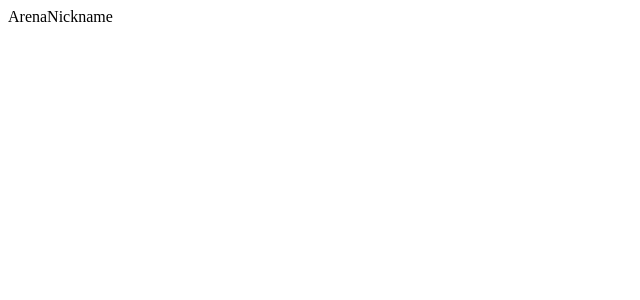
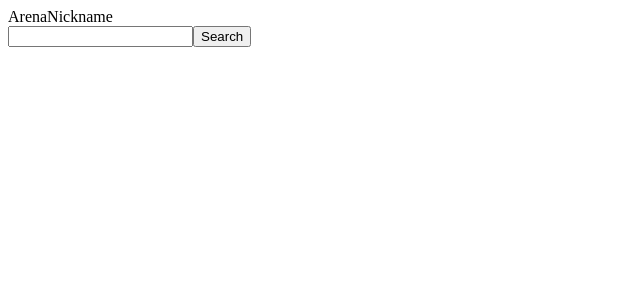
Before and after one commit to wiktorbalaban/Przyrost3Frontend, an Angular app: page /arena-search in a window 1280 px wide. Before the commit this address led to /. Shown: the top 300 px of the page, without its empty margins (0-640 px from the left). Built offline with nearby package versions, Linux system fonts and the light colour scheme.

Commit message:
Arena Search zrobione.

```diff
--- a/src/app/app.component.html
+++ b/src/app/app.component.html
@@ -6,9 +6,10 @@
     </nav>
     <div class="dropdown" *ngIf="isArenaVisible">
       Arena:
+      <a routerLink="/arena-list-paged" routerLinkActive="active">List paged</a>
+      <a routerLink="/arena-search" routerLinkActive="active">Search</a>
       <a routerLink="/arena-list" routerLinkActive="active">List</a>
       <a routerLink="/arena-add" routerLinkActive="active">Add</a>
-      <a routerLink="/arena-list-paged" routerLinkActive="active">List paged</a>
     </div>
     <div class="dropdown" *ngIf="isNicknameVisible">
       Nickname:
--- a/src/app/app.module.ts
+++ b/src/app/app.module.ts
@@ -17,13 +17,15 @@ import {NicknameEditComponent} from './components/nickname/nickname-edit/nicknam
 import {NicknameItemComponent} from './components/nickname/nickname-item/nickname-item.component';
 import {NicknameService} from './service/nickname.service';
 import {ArenaListPagedComponent} from './components/arena/arena-list-paged/arena-list-paged.component';
+import {ArenaSearchComponent} from './components/arena/arena-search/arena-search.component';
 
 const ROUTES: Routes = [
   // { path: '', redirectTo: 'nickname-list', pathMatch: 'full' },
   {path: 'arena-list', component: ArenaListComponent},
+  {path: 'arena-search', component: ArenaSearchComponent},
+  {path: 'arena-list-paged', component: ArenaListPagedComponent},
   {path: 'arena-add', component: ArenaAddComponent},
   {path: 'arena-edit/:id', component: ArenaEditComponent},
-  {path: 'arena-list-paged', component: ArenaListPagedComponent},
   {path: 'nickname-list', component: NicknameListComponent},
   {path: 'nickname-add', component: NicknameAddComponent},
   {path: 'nickname-edit/:id', component: NicknameEditComponent}
@@ -33,7 +35,7 @@ const ROUTES: Routes = [
 @NgModule({
   declarations: [
     AppComponent,
-    ArenaListComponent, ArenaItemComponent, ArenaAddComponent, ArenaEditComponent, ArenaListPagedComponent,
+    ArenaListComponent, ArenaItemComponent, ArenaAddComponent, ArenaEditComponent, ArenaListPagedComponent, ArenaSearchComponent,
     NicknameItemComponent, NicknameListComponent, NicknameEditComponent, NicknameAddComponent
   ],
   imports: [
--- /dev/null
+++ b/src/app/components/arena/arena-search/arena-search.component.html
@@ -0,0 +1,9 @@
+<div>
+  <input type="text" [(ngModel)]="searchPhrase">
+  <button (click)="searchArena()">
+    Search
+  </button>
+  <app-arena-item *ngFor="let arena_item of searchedArenas" [arena]="arena_item"
+                  (removeItem)="removeSearchedArena($event)">
+  </app-arena-item>
+</div>
--- /dev/null
+++ b/src/app/components/arena/arena-search/arena-search.component.ts
@@ -0,0 +1,36 @@
+import {Component, OnInit} from '@angular/core';
+import {ArenaService} from '../../../service/arena.service';
+import {Arena} from '../../../models/arena';
+
+@Component({
+  selector: 'app-arena-search',
+  templateUrl: './arena-search.component.html',
+  styleUrls: ['./arena-search.component.css']
+})
+export class ArenaSearchComponent implements OnInit {
+  searchPhrase: String;
+  searchedArenas: Arena[];
+
+  constructor(private arenaSearchService: ArenaService) {
+  }
+
+  ngOnInit() {
+    this.searchPhrase = '';
+  }
+
+  searchArena() {
+    if (this.searchPhrase !== '') {
+      this.arenaSearchService.getByName(this.searchPhrase).subscribe(res => {
+        this.searchedArenas = res.map(el => new Arena(el));
+      });
+      this.searchPhrase = '';
+    } else {
+      window.alert('brak frazy do wyszukania');
+    }
+  }
+
+  public removeSearchedArena(id: number) {
+    this.searchedArenas = this.searchedArenas.filter(el => el.getId() !== id);
+    console.log(id, 'remove arena');
+  }
+}
--- a/src/app/service/arena.service.ts
+++ b/src/app/service/arena.service.ts
@@ -18,6 +18,10 @@ export class ArenaService {
 
   getAllPaged(page: number, size: number): Observable<any> {
     return this.http.get(`${apiUrl}/arenas/${page}?size=${size}`);
+  }
+
+  getByName(searchPhrase: String): Observable<any> {
+    return this.http.get(`${apiUrl}/arenas_by_name?name=${searchPhrase}`);
   }
 
   getById(id: number): Observable<any> {
```
Also changed, not shown: src/app/components/arena/arena-search/arena-search.component.css (added).
